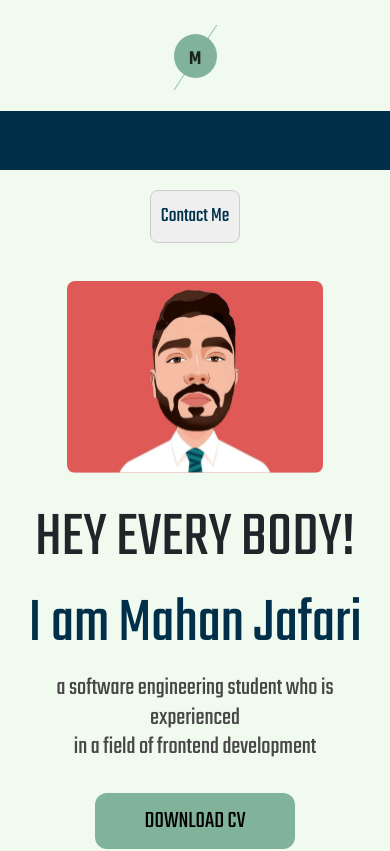
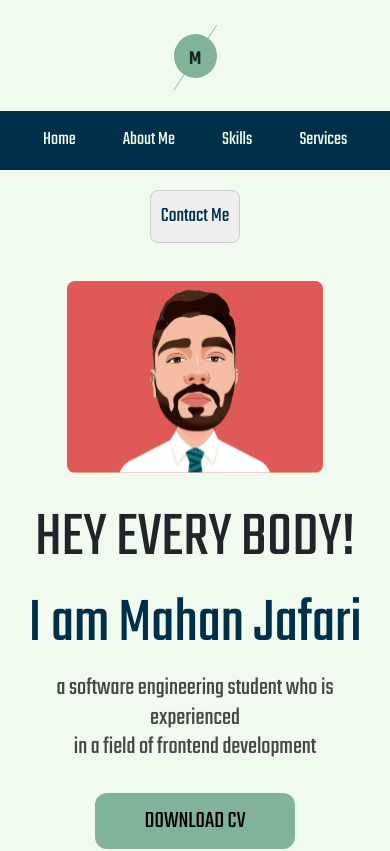
Before and after one commit to moonrockyy/mahanjafari-portfolio, a React (Create React App) app: page / in a window 390 px wide. Shown: the top 851 px of the page. Built offline with nearby package versions, Linux system fonts and the light colour scheme.

Commit message:
bug fixed

```diff
--- a/src/Components/Header/Navbar/Navbar.module.scss
+++ b/src/Components/Header/Navbar/Navbar.module.scss
@@ -40,4 +40,9 @@
     margin-right: 15px;
     font-size: 1.2rem;
   }
+
+  .decor {
+    text-decoration: none;
+    color: #f1faee !important;
+  }
 }
```
